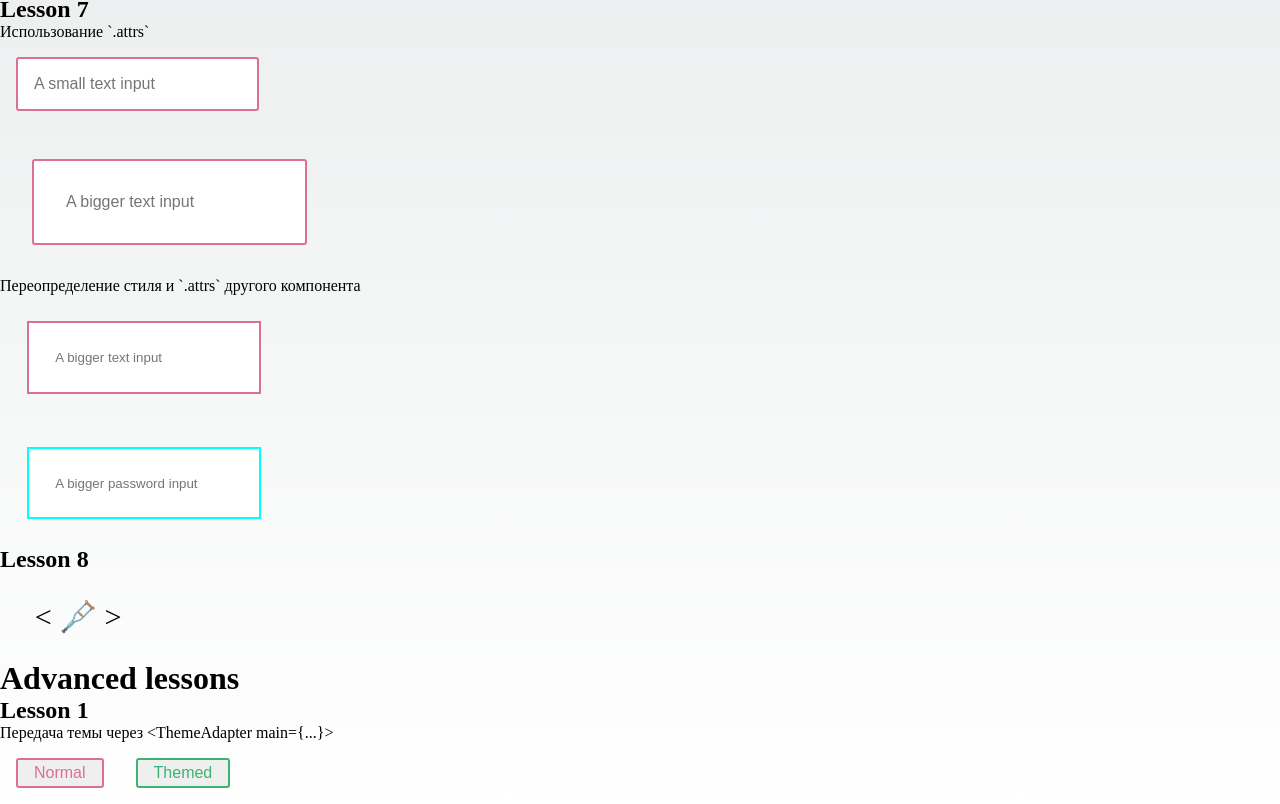
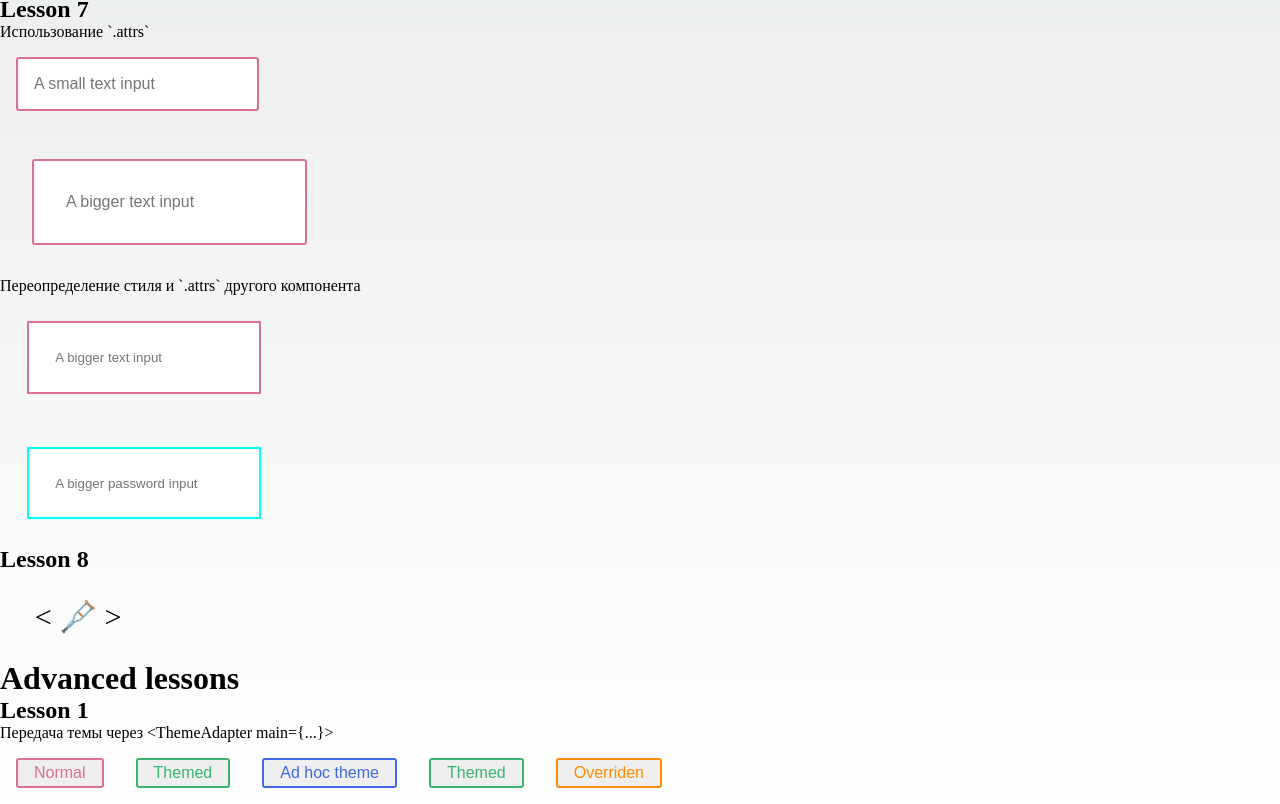
Before and after one commit to Voyager101pw/styled-components-test, a Next.js app: page / in a window 1280 px wide. Shown: the part 1064-1868 px from the top of the page. Built offline with nearby package versions, Linux system fonts and the light colour scheme.

Commit message:
lesson 1.2
Использовал `theme` пропс для переопределения темы из `ThemeProdider`
https://styled-components.com/docs/advanced#the-theme-prop

```diff
--- /dev/null
+++ b/lessons/advanced/1/1.tsx
@@ -0,0 +1,37 @@
+import { FC } from 'react';
+import styled, { ThemeProvider } from 'styled-components';
+
+const StyledButton = styled.button`
+  font-size: 1em;
+  margin: 1em;
+  padding: 0.25em 1em;
+  border-radius: 3px;
+
+  /* Цвет рамки и текса будет получен из темы "theme.main" */
+  color: ${(props) => props.theme.main};
+  border: 2px solid ${(props) => props.theme.main};
+`;
+
+StyledButton.defaultProps = {
+  theme: {
+    main: 'palevioletred',
+  },
+};
+
+const theme = {
+  main: 'mediumseagreen',
+};
+
+const Container: FC = () => (
+  <>
+    <h2>Lesson 1</h2>
+    <p>{'Передача темы через <ThemeAdapter main={...}>'}</p>
+
+    <StyledButton>Normal</StyledButton>
+    <ThemeProvider theme={theme}>
+      <StyledButton>Themed</StyledButton>
+    </ThemeProvider>
+  </>
+);
+
+export default Container;
--- /dev/null
+++ b/lessons/advanced/1/2.tsx
@@ -0,0 +1,29 @@
+import { FC } from 'react';
+import styled, { ThemeProvider } from 'styled-components';
+
+const Button = styled.button`
+  font-size: 1em;
+  margin: 1em;
+  padding: 0.25em 1em;
+  border-radius: 3px;
+
+  // Цвет рамки и текста берется из контекста темы
+  color: ${(props) => props.theme.main};
+  border: 2px solid ${(props) => props.theme.main};
+`;
+
+const theme = {
+  main: 'mediumseagreen',
+};
+
+const Container: FC = () => (
+  <>
+    <Button theme={{ main: 'royalblue' }}>Ad hoc theme</Button>
+    <ThemeProvider theme={theme}>
+      <Button>Themed</Button>
+      <Button theme={{ main: 'darkorange' }}>Overriden</Button>
+    </ThemeProvider>
+  </>
+);
+
+export default Container;
--- a/lessons/advanced/1/index.tsx
+++ b/lessons/advanced/1/index.tsx
@@ -1,36 +1,11 @@
 import { FC } from 'react';
-import styled, { ThemeProvider } from 'styled-components';
+import AdvancedLess1 from './1';
+import AdvancedLess2 from './2';
 
-const StyledButton = styled.button`
-  font-size: 1em;
-  margin: 1em;
-  padding: 0.25em 1em;
-  border-radius: 3px;
-
-  /* Цвет рамки и текса будет получен из темы "theme.main" */
-  color: ${(props) => props.theme.main};
-  border: 2px solid ${(props) => props.theme.main};
-`;
-
-StyledButton.defaultProps = {
-  theme: {
-    main: 'palevioletred',
-  },
-};
-
-const theme = {
-  main: 'mediumseagreen',
-};
-
-const Container: FC = () => (
+const Container:FC = () => (
   <>
-    <h2>Lesson 1</h2>
-    <p>{'Передача темы через <ThemeAdapter main={...}>'}</p>
-
-    <StyledButton>Normal</StyledButton>
-    <ThemeProvider theme={theme}>
-      <StyledButton>Themed</StyledButton>
-    </ThemeProvider>
+    <AdvancedLess1/>
+    <AdvancedLess2/>
   </>
 );
 
```
Also changed, not shown: lessons/advanced/1/readme.md.
